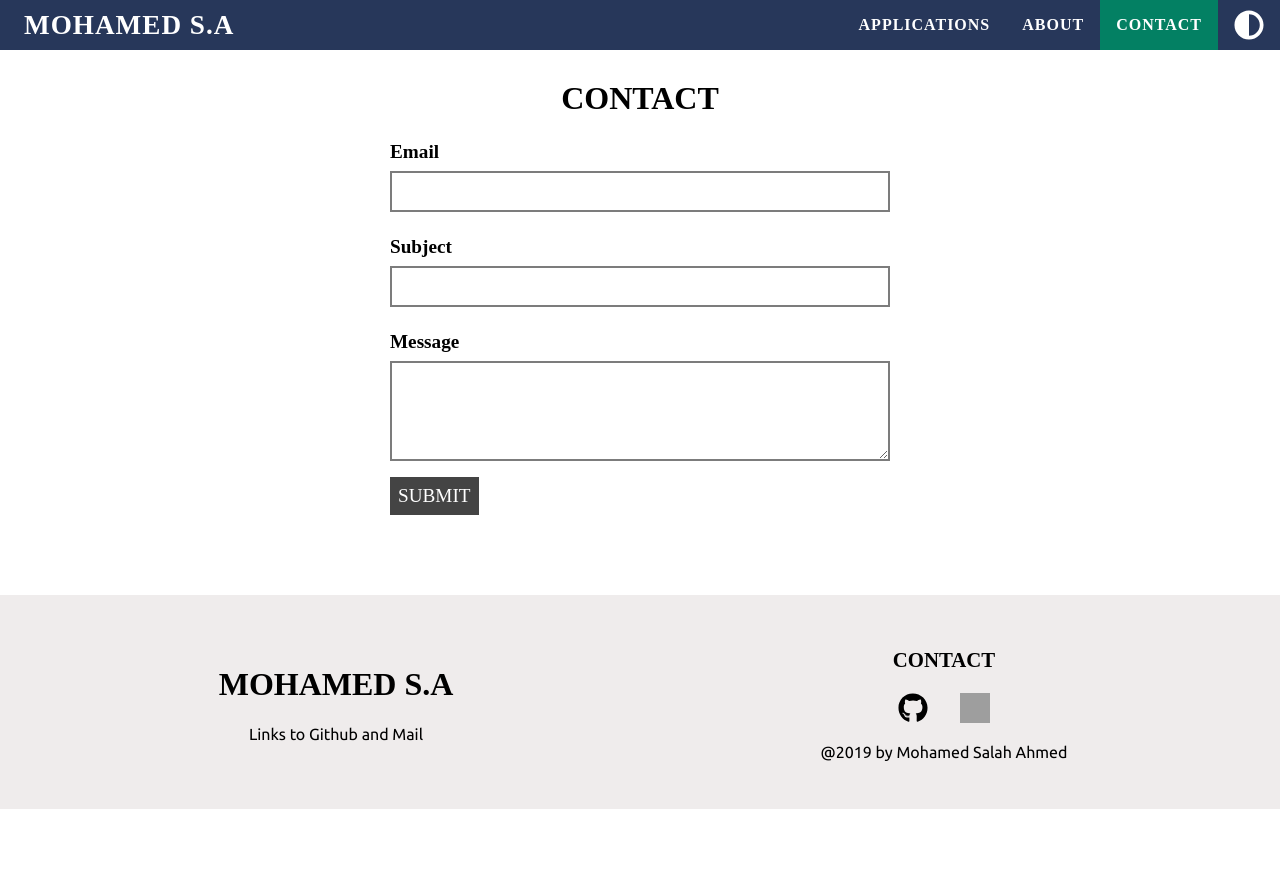
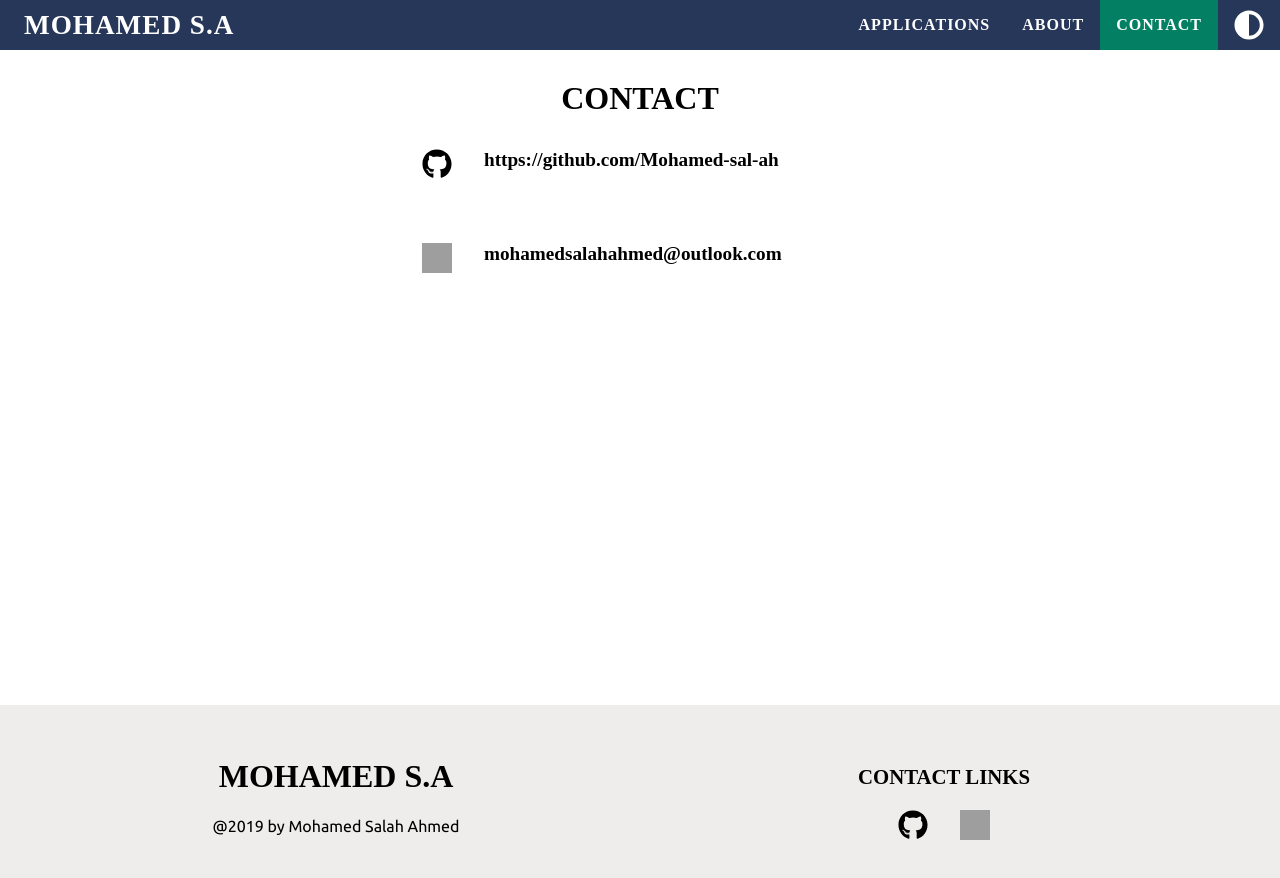
Before and after one commit to Mohamed-sal-ah/Portfolio, a React (Create React App) app: page /contact in a window 1280 px wide. Shown: the top 878 px of the page. Before the commit the page ends 809 px from the top, so only its background shows below. Built offline with nearby package versions, Linux system fonts and the light colour scheme; grey boxes are pictures that could not be loaded; a web font is replaced by a local one.

Commit message:
Made changes to contact and footer

```diff
--- a/src/components/About.jsx
+++ b/src/components/About.jsx
@@ -68,7 +68,7 @@ const About = () => {
                 <DivContent>
                     <PaddingDiv Padding='25% 0' MobilePadding='0' id='center-text'>
                         <AboutTitle FontSize='2rem' id='title-page'>About me</AboutTitle>
-                <p>I have been interested in programming and also tried other languages and is not so fun as experience as developing website. I have typically worked on an individual and teamwork project and these have evolved my experience with programming.</p>
+                <p> Hello my name is Mohamed Salah Ahmed and i have been interested in programming and also tried other languages and is not so fun as experience as developing website. I have typically worked on an individual and teamwork project and these have evolved my experience with programming.</p>
                     </PaddingDiv>
 
                 </DivContent>
--- a/src/components/Contact.jsx
+++ b/src/components/Contact.jsx
@@ -1,11 +1,12 @@
 import React, { Component } from 'react';
 import styled from 'styled-components';
 import './style/contact.scss'
-
+import gitIcon from './icons/github-logo.svg';
+import mailIcon from './icons/mail.svg';
 
 
 const ContactSection = styled.section`
-padding: 5rem 0;
+padding: 5rem 0 50vh 0;
 height: fit-content;
 justify-content: center;
 align-items: center;
@@ -25,7 +26,7 @@ margin: 0;
 }
 `;
 
-const ContactForm = styled.form`
+const ContactBox = styled.div`
 height: fit-content;
 width: 500px;
 @media (max-width: 800px) {
@@ -35,21 +36,25 @@ width: 500px;
 `;
 const HeaderInput = styled.h4`
 text-align: left;
-  padding-top: 1.5rem;
-  padding-bottom: 0.5rem;
+
   margin: 0;
   font-size: 1.2rem;
 `;
 
-const Button = styled.button`
-padding: 0.5rem;
-font-size: 1.2rem;
- text-transform: uppercase;
- outline: none;
- border:none;
- width: fit-content;
+const Icons = styled.img`
+width: 30px;
+padding: 0;
+margin: 0;
+height: 30px;
 `
 
+const ContactLinks = styled.a`
+text-decoration:none;
+padding-left:2rem;
+@media (max-width: 800px) {
+  padding-left:2rem;
+}
+`
 
 class Contact extends Component {
     constructor(props) {
@@ -72,16 +77,16 @@ class Contact extends Component {
         return (<main>
             <ContactSection className='contact-section'>
                 <ContactTitle id='contact-title'>Contact</ContactTitle>
-                <ContactForm id='contact-form'>
-                    <HeaderInput className='header-input'>Email</HeaderInput>
-                    <input onChange={this.onChange} type='text' name="email" />
-                    <HeaderInput className='header-input'>Subject</HeaderInput>
-                    <input onChange={this.onChange} type='text' name='subject' />
-                    <HeaderInput className='header-input'>Message</HeaderInput>
-                    <textarea value={this.state.message} onChange={this.onChange} type='text' name='message' id='text-area' rows='4' cols='50'>
-                    </textarea>
-                    <Button type='submit' onClick={this.Submit}>Submit</Button>
-                </ContactForm>
+                <ContactBox id='contact-box'>
+                    <div className='contact-div'>
+                        <Icons className='icons' src={gitIcon} alt='github icon'/>
+                        <ContactLinks className='contact-links' href='https://github.com/Mohamed-sal-ah'><HeaderInput>https://github.com/Mohamed-sal-ah</HeaderInput></ContactLinks>
+                    </div>
+                    <div className='contact-div'>
+                   <Icons className='icons' src={mailIcon} alt='mail icon' />
+                  <ContactLinks className='contact-links' href='mailto:mohamedsalahahmed@outlook.com'><HeaderInput>mohamedsalahahmed@outlook.com</HeaderInput></ContactLinks>
+                    </div>
+                </ContactBox>
             </ContactSection>
         </main>);
     }
--- a/src/components/Footer.jsx
+++ b/src/components/Footer.jsx
@@ -15,17 +15,16 @@ const Footer = () => {
     return ( <footer>
         <div>
             <h1>Mohamed s.a</h1>
-               <p>Links to Github and Mail</p>
+            <p>@2019 by Mohamed Salah Ahmed</p>
         </div>
         <div>
 
             <div className="contact">
-                <h3>contact</h3>
+                <h3>contact links</h3>
                 <span>
                      <a href='https://github.com/Mohamed-sal-ah'><Icons className='icons' src={gitIcon} alt='github icon'></Icons></a>
-                    <a href='https://outlook.live.com/owa/'><Icons className='icons' src={mailIcon} alt='mail icon'></Icons></a>
+                    <a href='mailto:mohamedsalahahmed@outlook.com'><Icons className='icons' src={mailIcon} alt='mail icon'></Icons></a>
                 </span>
-                <p>@2019 by Mohamed Salah Ahmed</p>
             </div>
         </div>
 
--- a/src/components/style/contact.scss
+++ b/src/components/style/contact.scss
@@ -32,7 +32,7 @@ textarea{
 @extend %inputs;
 margin-bottom: 1rem;
 }
-#contact-form{
+#contact-box{
   @include flex-box(column);
   height: fit-content;
   width: 500px;
@@ -46,20 +46,15 @@ margin-bottom: 1rem;
   font-family: $font-montserrat;
 }
 
-button{
+.contact-links{
   font-family: $font-montserrat;
-  color: $deafult-white;
-  background-color:$button-color;
-  padding: 0.5rem;
-
- font-size: 1.2rem;
-  text-transform: uppercase;
-  width: fit-content;
-  cursor: pointer;
+  color:$deafult-black;
   &:hover{
-    padding: 0.4rem;
-    border: 0.1rem solid $dark-gray;
-    color:$deafult-black;
-    background-color: $light-gray;
+     color:$deafult-black;
   }
 }
+
+.contact-div{
+  @include flex-box(row);
+  padding: 2rem;
+}
```
